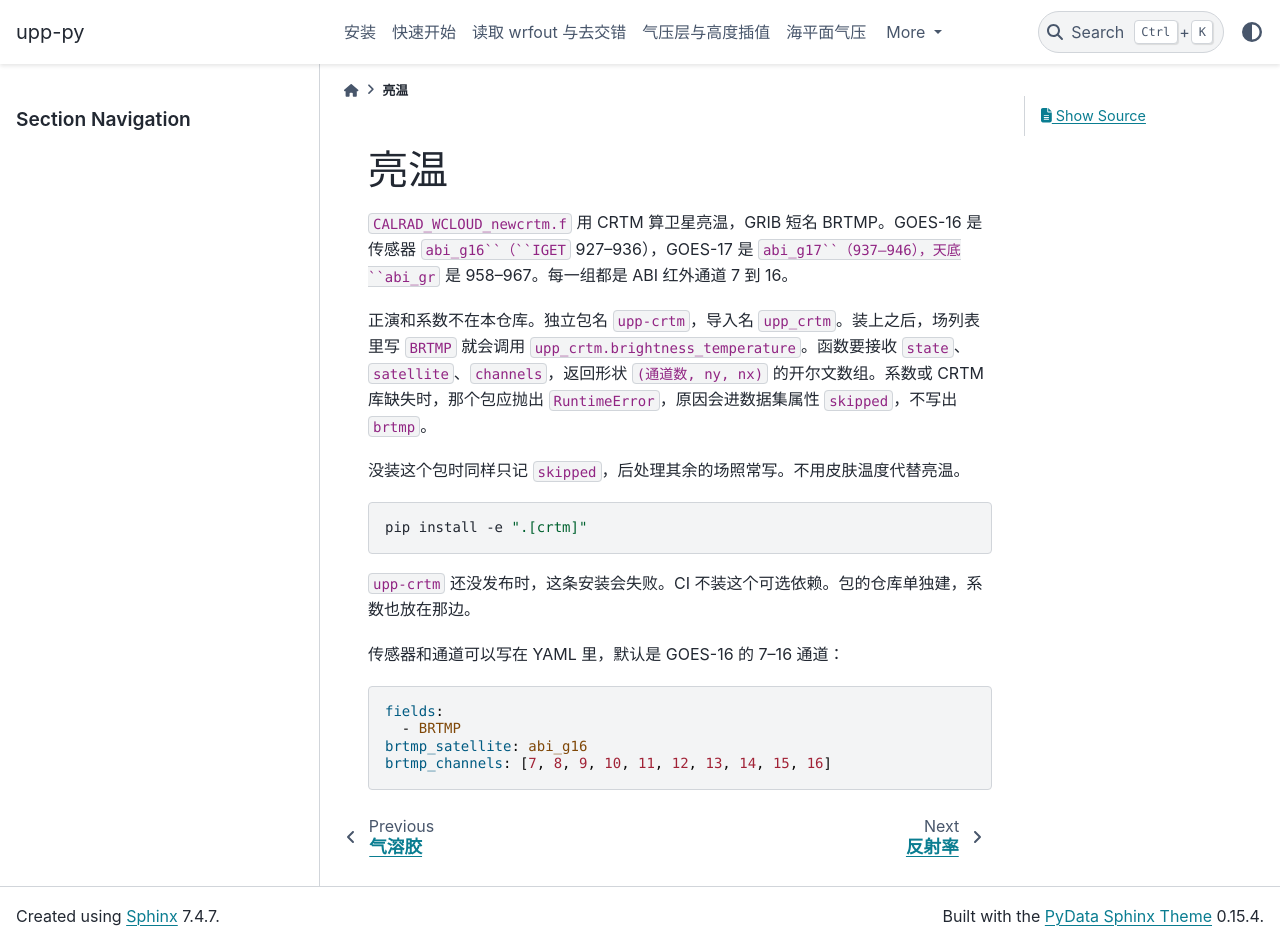
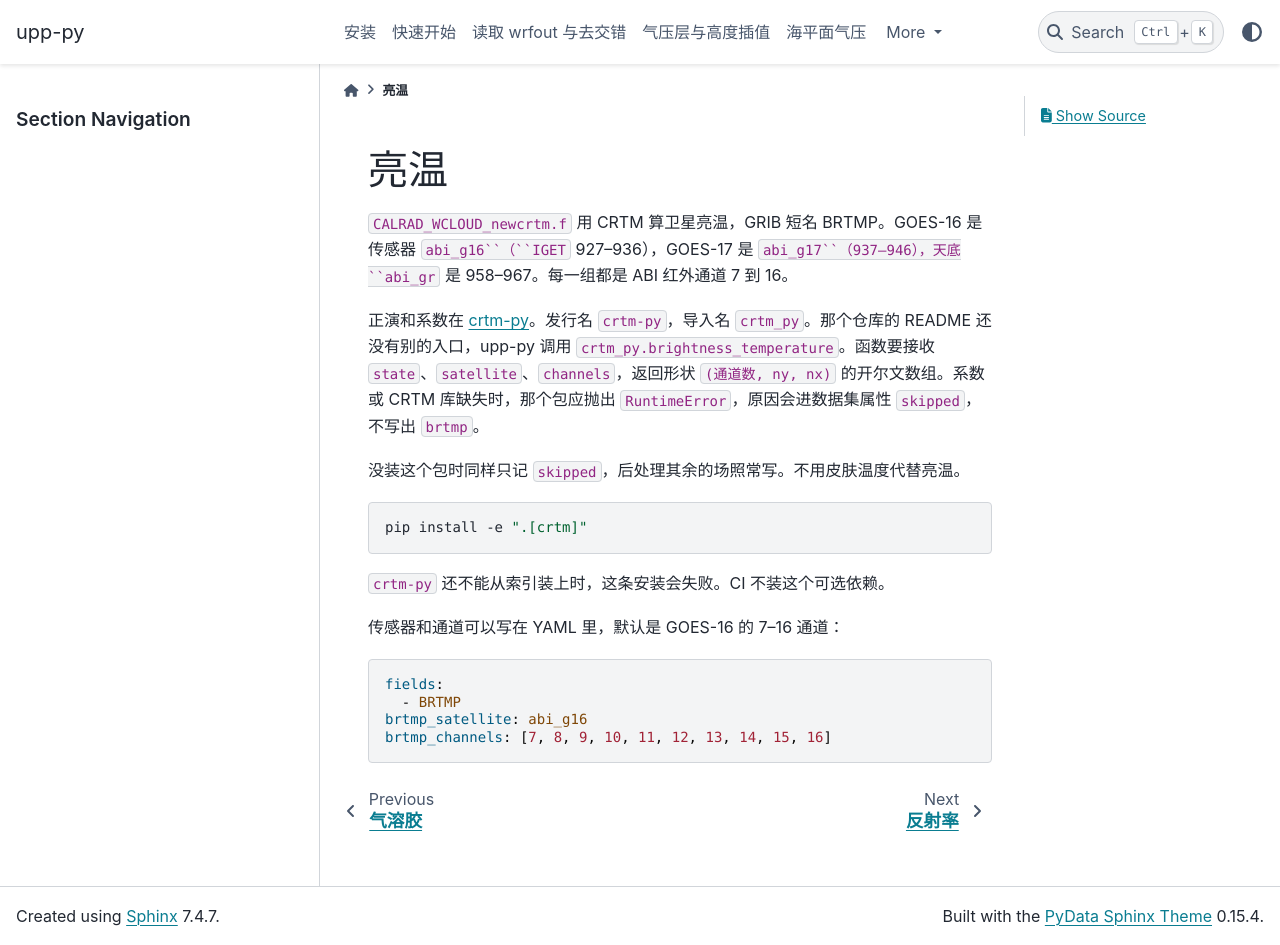
Before and after one commit to IncubatorShokuhou/upp-py, a Sphinx documentation site: the page built from docs/user_guide/brightness.rst, in a window 1280 px wide and 945 px high. Built offline with Sphinx 7.4.7 and the PyData theme 0.15.4, drawn with Linux system fonts in a browser that asks for light colours; pages that are not in the unit, such as notebooks, are missing from menus.

Commit message:
Point the optional BRTMP extra at crtm-py.
The separate repository is IncubatorShokuhou/crtm-py. upp-py calls
crtm_py.brightness_temperature and skips the field when that import
is missing. The [crtm] extra depends on the crtm-py distribution.

Co-authored-by: Hao Lyu <IncubatorShokuhou@users.noreply.github.com>

```diff
--- a/docs/getting_started/install.rst
+++ b/docs/getting_started/install.rst
@@ -13,7 +13,7 @@
 
    pip install -e ".[grib]"
 
-亮温 BRTMP 用另一个可选包 ``upp-crtm``，不随 upp-py 发布，CI 也不装它：
+亮温 BRTMP 用仓库 https://github.com/IncubatorShokuhou/crtm-py 里的包 crtm-py，CI 不装它：
 
 .. code-block:: bash
 
--- a/docs/user_guide/brightness.rst
+++ b/docs/user_guide/brightness.rst
@@ -3,7 +3,7 @@
 
 ``CALRAD_WCLOUD_newcrtm.f`` 用 CRTM 算卫星亮温，GRIB 短名 BRTMP。GOES-16 是传感器 ``abi_g16``（``IGET`` 927–936），GOES-17 是 ``abi_g17``（937–946），天底 ``abi_gr`` 是 958–967。每一组都是 ABI 红外通道 7 到 16。
 
-正演和系数不在本仓库。独立包名 ``upp-crtm``，导入名 ``upp_crtm``。装上之后，场列表里写 ``BRTMP`` 就会调用 ``upp_crtm.brightness_temperature``。函数要接收 ``state``、``satellite``、``channels``，返回形状 ``(通道数, ny, nx)`` 的开尔文数组。系数或 CRTM 库缺失时，那个包应抛出 ``RuntimeError``，原因会进数据集属性 ``skipped``，不写出 ``brtmp``。
+正演和系数在 `crtm-py <https://github.com/IncubatorShokuhou/crtm-py>`_。发行名 ``crtm-py``，导入名 ``crtm_py``。那个仓库的 README 还没有别的入口，upp-py 调用 ``crtm_py.brightness_temperature``。函数要接收 ``state``、``satellite``、``channels``，返回形状 ``(通道数, ny, nx)`` 的开尔文数组。系数或 CRTM 库缺失时，那个包应抛出 ``RuntimeError``，原因会进数据集属性 ``skipped``，不写出 ``brtmp``。
 
 没装这个包时同样只记 ``skipped``，后处理其余的场照常写。不用皮肤温度代替亮温。
 
@@ -11,7 +11,7 @@
 
    pip install -e ".[crtm]"
 
-``upp-crtm`` 还没发布时，这条安装会失败。CI 不装这个可选依赖。包的仓库单独建，系数也放在那边。
+``crtm-py`` 还不能从索引装上时，这条安装会失败。CI 不装这个可选依赖。
 
 传感器和通道可以写在 YAML 里，默认是 GOES-16 的 7–16 通道：
 
--- a/docs/user_guide/config.rst
+++ b/docs/user_guide/config.rst
@@ -39,6 +39,6 @@ UPP 的 ``postxconfig-NT-WRF.txt`` 是一份给代码生成器用的场清单。
 
 ``--times`` 覆盖 ``--time``。``--accum-hours`` 覆盖 YAML 里的 ``accum_hours``，多写一个变量 ``apcp_accum``。``--grib2`` 在 NetCDF 之外再写一份 GRIB2，需要 ``eccodes``。
 
-``--write-example-config`` 会把一份示例写到指定路径。未知短名会直接报错。算不了的场（没有 ``PREC_ACC_*``、没装 ``upp-crtm``、微物理选项对不上）不报错，写进数据集属性 ``skipped``。``BRTMP`` 的传感器和通道是 ``brtmp_satellite``、``brtmp_channels``。
+``--write-example-config`` 会把一份示例写到指定路径。未知短名会直接报错。算不了的场（没有 ``PREC_ACC_*``、没装 ``crtm-py``、微物理选项对不上）不报错，写进数据集属性 ``skipped``。``BRTMP`` 的传感器和通道是 ``brtmp_satellite``、``brtmp_channels``。
 
 短名和工作里的对应关系见 :doc:`output`。完整列表在 ``upp_py.config.KNOWN_FIELDS``。
--- a/docs/validation.rst
+++ b/docs/validation.rst
@@ -32,4 +32,4 @@ PRMSL 是 ``NGMSLP.f`` 的 Shuell 订正（可用场 105）。膜法是 MSLET，
 
 整场为常数时相关系数没有定义，表里是 nan。
 
-这张表没有能见度、结冰类别、气溶胶和亮温。该时次是起报时刻。这个 wrfout 是 ``mp_physics=8``，没有 ``PREC_ACC_*`` 和 ``smoke``。``QNWFA`` 只在 ``imp_physics==28`` 时读。亮温由独立包 ``upp-crtm`` 计算，这份对比没有装它。VIS 和 TIPD 已按 ``CALVIS`` / ``CALICING`` 实现，没有和这份 GRIB 逐场对过。
+这张表没有能见度、结冰类别、气溶胶和亮温。该时次是起报时刻。这个 wrfout 是 ``mp_physics=8``，没有 ``PREC_ACC_*`` 和 ``smoke``。``QNWFA`` 只在 ``imp_physics==28`` 时读。亮温由独立包 ``crtm-py`` 计算，这份对比没有装它。VIS 和 TIPD 已按 ``CALVIS`` / ``CALICING`` 实现，没有和这份 GRIB 逐场对过。
--- a/pyproject.toml
+++ b/pyproject.toml
@@ -20,8 +20,8 @@ dependencies = [
 
 [project.optional-dependencies]
 grib = ["cfgrib>=0.9.10", "eccodes>=1.5"]
-# Separate repository. Not installed by CI. Resolves after upp-crtm is published.
-crtm = ["upp-crtm"]
+# https://github.com/IncubatorShokuhou/crtm-py — not installed by CI.
+crtm = ["crtm-py"]
 docs = [
   "sphinx>=7",
   "pydata-sphinx-theme>=0.15",
```
Also changed, not shown: README.md (+1 -1 lines), docs/validation.md (+1 -1 lines), 5 other files.
